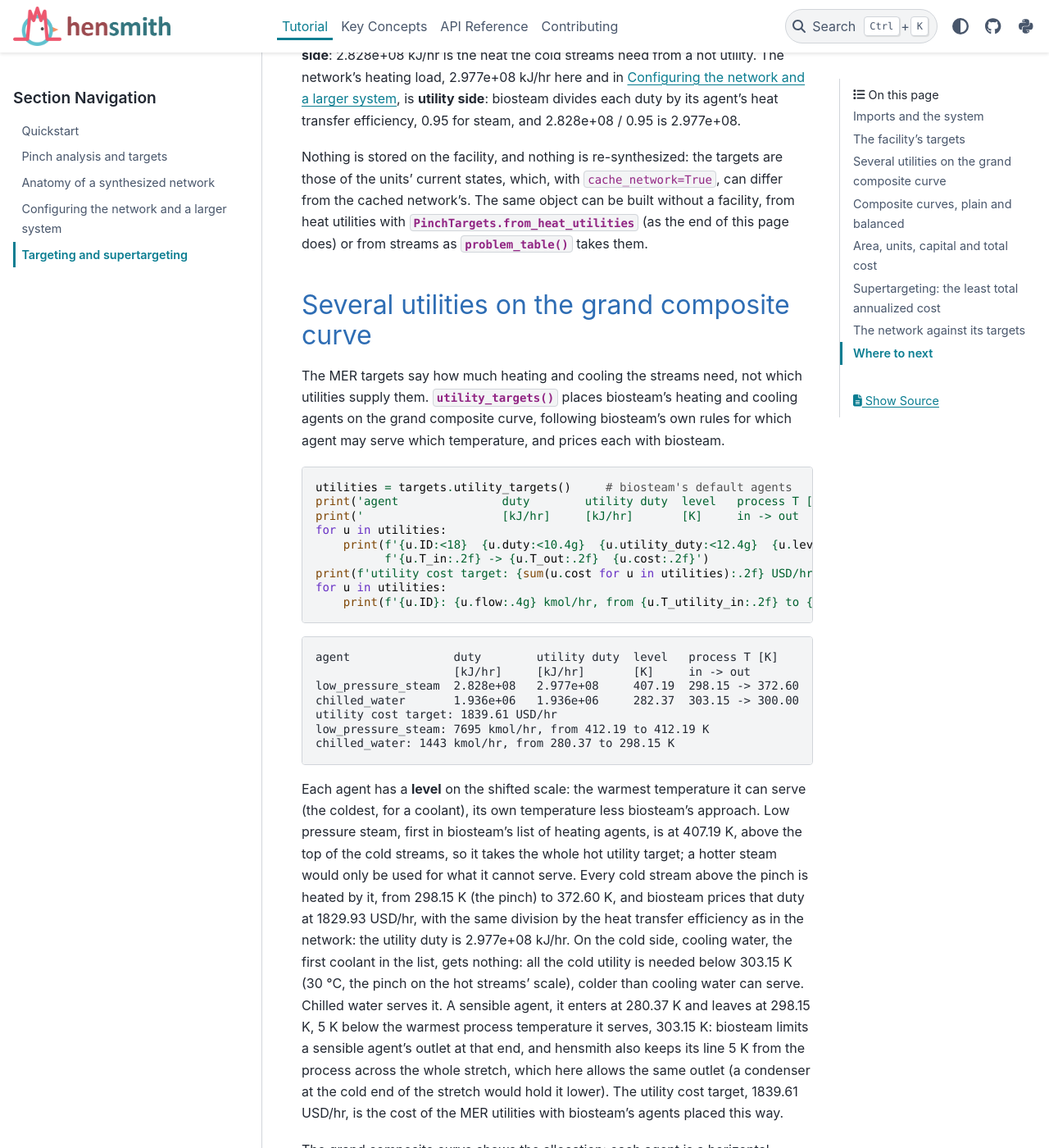
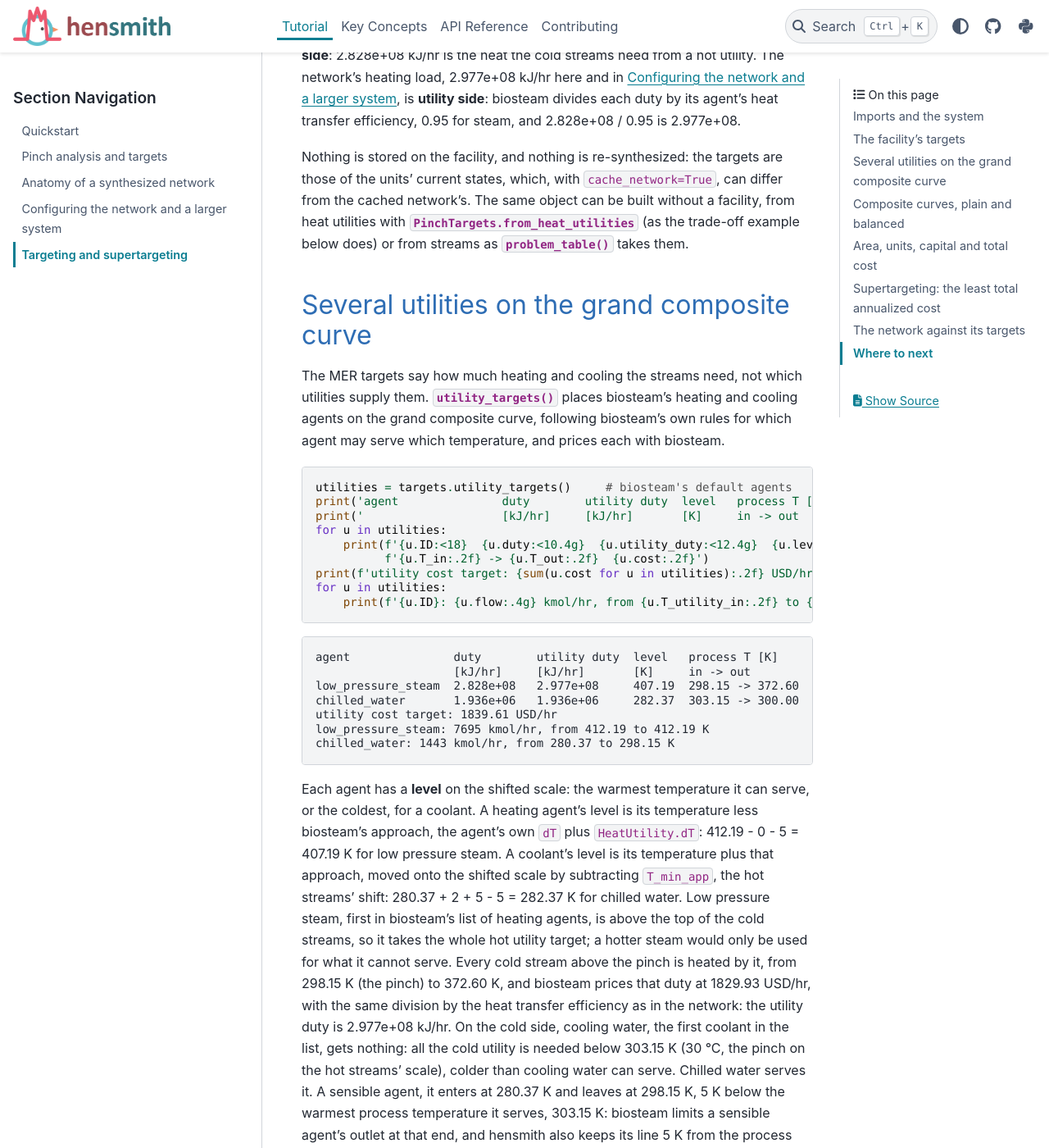
Before and after one commit to BioSTEAMDevelopmentGroup/hensmith, a Sphinx documentation site: the page built from docs/source/tutorial/05_targeting.rst, in a window 1280 px wide and 1400 px high, scrolled down 1685 px. Shown: the whole window at 82% size. Built offline with Sphinx 7.4.7 and the PyData theme 0.15.4, drawn with Linux system fonts in a browser that asks for light colours; the version number is read from the project's files by our own code; some of the changed text lies outside the part shown.

Commit message:
address review 1 (docs): define agent levels correctly and quote the costs the code gives
DOCS-2 (minor, fixed): ch05 now defines a heating agent's level as its
temperature less biosteam's approach (the agent's dT plus HeatUtility.dT),
412.19 - 0 - 5 = 407.19 K for low pressure steam, and a coolant's level as
its temperature plus that approach, moved onto the shifted scale by
subtracting T_min_app, 280.37 + 2 + 5 - 5 = 282.37 K for chilled water,
matching _levels, concepts.rst and the ch05_utilities capture.

DOCS-3 (minor, fixed): the PinchTargets capital note now quotes the
purchase cost the code returns at the 150 ft2 jump (about 5,486 to 20,138
USD for carbon steel at 1 atm, CE 567.5) and the installed cost the target
uses (about 8,055 to 64,658 USD), instead of the correlations' base costs.

DOCS-4 (nit, fixed): "as the end of this page does" now reads "as the
trade-off example below does".

DOCS-5 (nit, fixed): "ends the hot utility target ... beyond the end of the
hot one" in the ch05 composite-curves caption and the PinchTargets Notes.

DOCS-6 (nit, fixed): concepts.rst, the PinchTargets Notes and the code
comment say each agent's priced stretch starts at its level or at the end
of the grid, whichever is nearer, as the code clips it.

DOCS-7 (nit, fixed): the dpi parameter of plot_composite_curves,
plot_grand_composite_curve and plot_supertargets documents "Defaults to
300."

Text only: no computed result, capture or figure changes, and the synthesis
path is untouched.

Tests: pytest hensmith/targeting.py tests/test_targeting.py: 51 passed.
sphinx-build (docs/requirements.txt) of docs/source: no warnings other than
the unreachable intersphinx inventories (no network in this environment).

Co-Authored-By: Claude Opus 5.5 <noreply@anthropic.com>
Claude-Session: https://claude.ai/code/session_01HJhJoUiNNefNdnCJQEZ3q9

```diff
--- a/docs/source/tutorial/05_targeting.rst
+++ b/docs/source/tutorial/05_targeting.rst
@@ -63,7 +63,7 @@ are those of the units' current states, which, with ``cache_network=True``,
 can differ from the cached network's. The same object can be built without a
 facility, from heat utilities with
 :meth:`PinchTargets.from_heat_utilities <hensmith.PinchTargets.from_heat_utilities>`
-(as the end of this page does) or from streams as
+(as the trade-off example below does) or from streams as
 :func:`~hensmith.problem_table` takes them.
 
 Several utilities on the grand composite curve
@@ -85,10 +85,15 @@ and prices each with biosteam.
    :language: text
 
 Each agent has a **level** on the shifted scale: the warmest temperature it
-can serve (the coldest, for a coolant), its own temperature less biosteam's
-approach. Low pressure steam, first in biosteam's list of heating agents, is
-at 407.19 K, above the top of the cold streams, so it takes the whole hot
-utility target; a hotter steam would only be used for what it cannot serve.
+can serve, or the coldest, for a coolant. A heating agent's level is its
+temperature less biosteam's approach, the agent's own ``dT`` plus
+``HeatUtility.dT``: 412.19 - 0 - 5 = 407.19 K for low pressure steam. A
+coolant's level is its temperature plus that approach, moved onto the shifted
+scale by subtracting ``T_min_app``, the hot streams' shift:
+280.37 + 2 + 5 - 5 = 282.37 K for chilled water. Low pressure steam, first in
+biosteam's list of heating agents, is above the top of the cold streams, so it
+takes the whole hot utility target; a hotter steam would only be used for what
+it cannot serve.
 Every cold stream above the pinch is heated by it, from 298.15 K (the pinch)
 to 372.60 K, and biosteam prices that duty at 1829.93 USD/hr, with the same
 division by the heat transfer efficiency as in the network: the utility duty
```
Also changed, not shown: other parts of docs/source/tutorial/05_targeting.rst (+2 -2 lines), docs/source/concepts.rst (+4 -3 lines), 1 other file.
